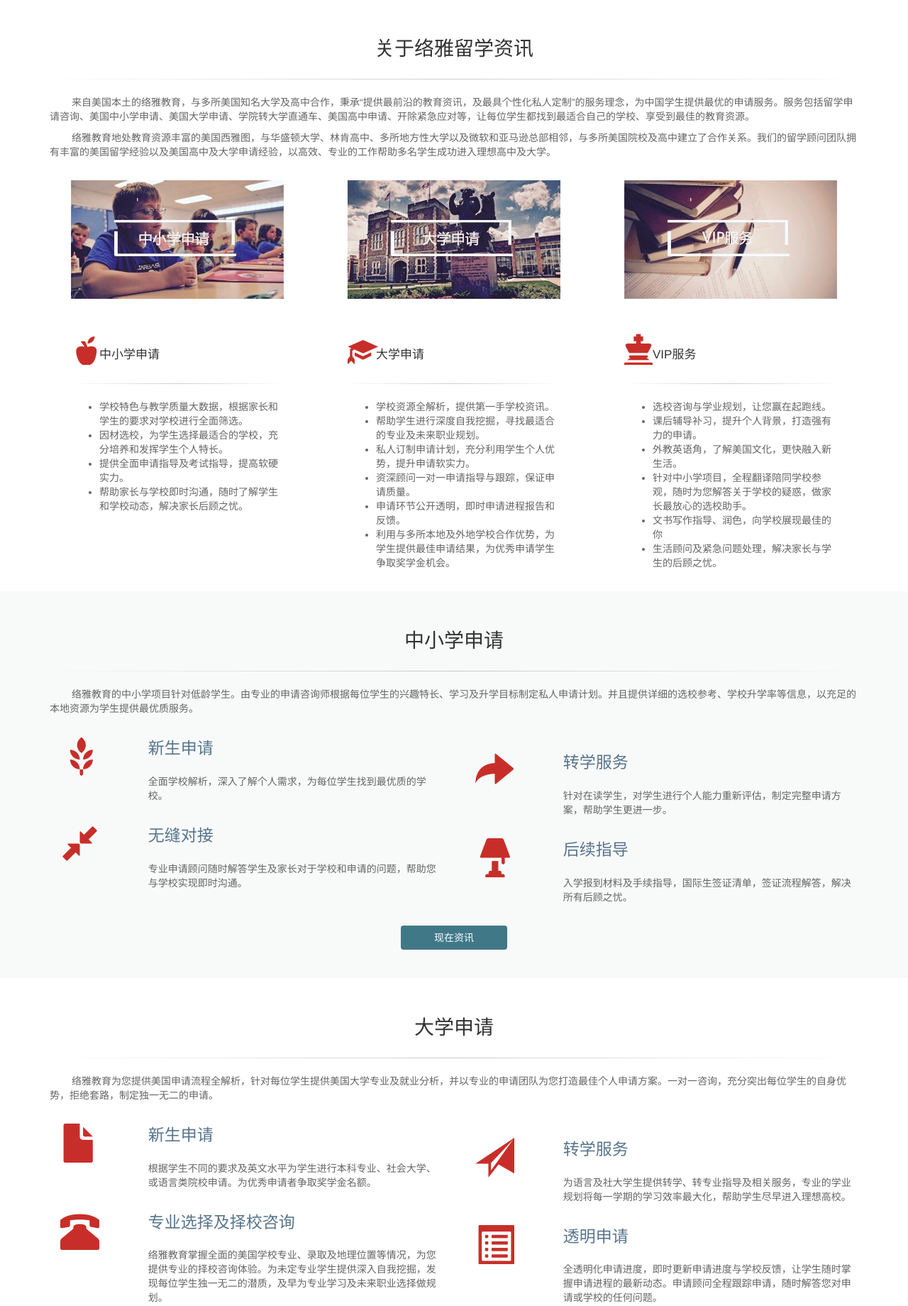
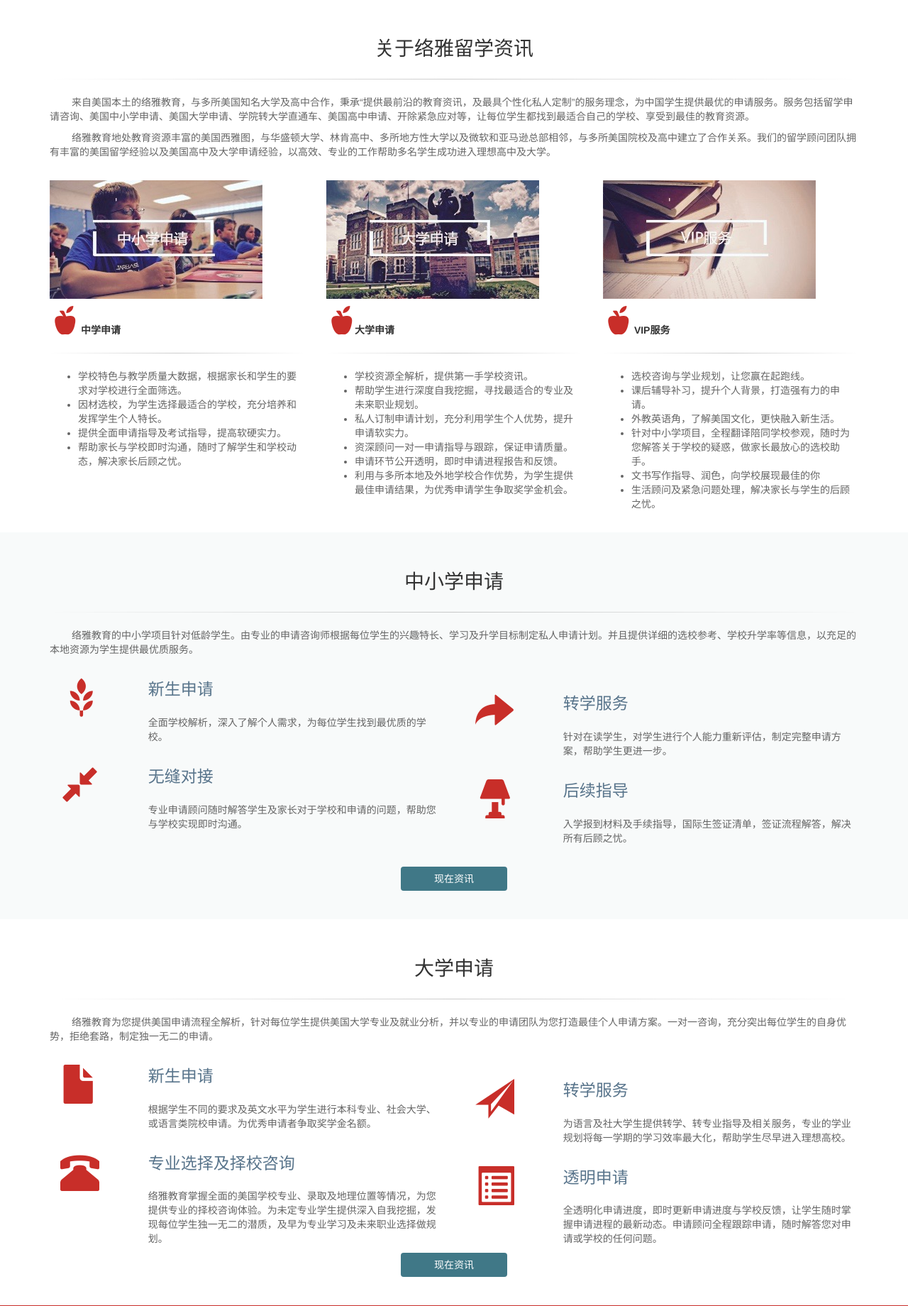
Before and after one commit to gunanadv/yiya, a Django app: page / in a window 1280 px wide. Shown: the part 471-2311 px from the top of the page at 71% size. Run offline with Django 3.2, Linux system fonts and the light colour scheme; some libraries are stand-ins or nearby versions.

Commit message:
fixing small problems

```diff
--- a/yiyaweb/static/css/style.css
+++ b/yiyaweb/static/css/style.css
@@ -9,6 +9,10 @@ h1 {
 
 .container-fluid {
     padding: 0px;
+}
+
+.loya-toggle{
+	margin-top: 19px !important;
 }
 
 .logo{
@@ -161,11 +165,6 @@ h1 {
 	margin-top: 150px;
 }
 
-.intro-box{
-	width: 300px;
-	margin: auto;
-}
-
 .rl-form {
 	width: 230px;
 	margin: auto;
@@ -316,11 +315,8 @@ hr1 {
 }
 
 .brief-intro {
-	height:200px;
-	margin-bottom: 20px;
-	background-size: cover;
-	background-repeat: no-repeat;
-	color: white;
+
+	margin-bottom: 10px;
 }
 
 
@@ -516,8 +512,6 @@ label {
 }
 
 .map-style {
-	width: 400px;
-	margin: auto;
 
 	border-color: #e3e3e3;
 	border-radius: 4px;
--- a/yiyaweb/static/scripts/index.js
+++ b/yiyaweb/static/scripts/index.js
@@ -1,4 +1,6 @@
 var go = true;
+
+var window_width = $(window).width();
 
 $(document).ready(function(){
 	//scroll scan for header bar
@@ -7,13 +9,13 @@ $(document).ready(function(){
         $('[data-toggle="popover"]').popover({placement : 'top', content: '请输入这一栏。', trigger: 'manual' });
     })
 
-
+    if(window_width > 768){
 
 	$(window).scroll( function() {
     	    var top = $(this).scrollTop();
     	    if ( top > 80 && go) {
                 go = false;
-    		    $(".h-change").stop().animate({
+    		$(".h-change").stop().animate({
                     'line-height': "40px"
                 });
                 $('#header-bar').stop().animate({
@@ -37,7 +39,19 @@ $(document).ready(function(){
                 });
 
     	   }
-    });
+    	});
+    } else{
+
+    	$(".h-change").stop().animate({
+                    'line-height': "40px"
+                });
+                $('#header-bar').stop().animate({
+                    backgroundColor: "rgb(44, 47, 59)"
+                });
+                $('.user-drop').animate({
+                    backgroundColor: "rgb(44, 47, 59)",
+                });
+    }
 
 	$('body').scrollspy({ target: '#header-navbar' });
 
--- a/yiyaweb/templates/index.html
+++ b/yiyaweb/templates/index.html
@@ -13,7 +13,7 @@
 <nav class="navbar navbar-default navbar-fixed-top" id = "header-bar">
 	<div class="container">
 		<div class = "navbar-header">
-			<button type="button" class="navbar-toggle collapsed" data-toggle="collapse" data-target="#header-navbar" aria-expanded="false">
+			<button type="button" class="navbar-toggle collapsed loya-toggle" data-toggle="collapse" data-target="#header-navbar" aria-expanded="false">
 				<span class="sr-only">Toggle navigation</span>
 				<span class="icon-bar"></span>
 				<span class="icon-bar"></span>
@@ -62,7 +62,7 @@
 						<a class="btn btn-primary" href="/login" role="button">登陆</a>
 						{% endif %}
 						<a class="btn btn-danger modal-trigger" href="#" role="button" data-toggle="modal" data-target="#consult-modal">线上咨询</a>
-						<a class="btn btn-success" href="#" role="button">线下预约</a>
+						<a class="btn btn-success" href="#section5" role="button">线下预约</a>
 					</p>
 				</div>
 
@@ -88,24 +88,13 @@
 		</div>
 
 		<div class = "row">
-			<div class="col-md-4 col-xs-12">
-				<div class = "intro-box">
+			<div class="col-sm-4 col-xs-12">
 					<div class = "brief-intro ">
-						<img src="{% static 'images/brief-intro1.jpg' %}" >
+						<img class = "img-responsive" alt="Responsive image"  src="{% static 'images/brief-intro1.jpg' %}" >
 					</div>
 					<div class = "row">
-						<div class ="col-xs-2">
-							<span class="glyphicon glyphicon-apple big-icon-red" aria-hidden="true"></span>
-						</div>
-						<div class= "col-xs-10">
-							<div class = "row h3-title">
-								<div class= "col-xs-4 no-padding">
-									<span>中小学申请</span>
-								</div>
-								<div class ="col-xs-3 title-arrow no-padding">
-									<span class="glyphicon glyphicon-arrow-left" aria-hidden="true"></span>
-								</div>
-							</div>
+						<div class ="col-xs-12">
+							<span class="glyphicon glyphicon-apple big-icon-red" aria-hidden="true"></span> <p4><strong>中学申请</strong></p4>
 						</div>
 					</div>
 					<hr>
@@ -116,27 +105,17 @@
 						<li>提供全面申请指导及考试指导，提高软硬实力。</li>
 						<li>帮助家长与学校即时沟通，随时了解学生和学校动态，解决家长后顾之忧。</li>
 					</ul>
-				</div>
+
 			</div>
-			<div class="col-md-4 col-xs-12">
-				<div class = "intro-box">
+			<div class="col-sm-4 col-xs-12">
+
 					<div class = "brief-intro ">
-						<img src="{% static 'images/brief-intro2.jpg' %}" >
+						<img class = "img-responsive" alt="Responsive image"  src="{% static 'images/brief-intro2.jpg' %}" >
 					</div>
 
 					<div class = "row">
-						<div class ="col-xs-2">
-							<span class="glyphicon glyphicon-education big-icon-red" aria-hidden="true"></span>
-						</div>
-						<div class= "col-xs-10">
-							<div class = "row h3-title">
-								<div class= "col-xs-3 no-padding">
-									<span>大学申请</span>
-								</div>
-								<div class ="col-xs-3 title-arrow no-padding">
-									<span class="glyphicon glyphicon-arrow-left" aria-hidden="true"></span>
-								</div>
-							</div>
+						<div class ="col-xs-12">
+							<span class="glyphicon glyphicon-apple big-icon-red" aria-hidden="true"></span><strong>大学申请</strong></p4>
 						</div>
 					</div>
 					<hr>
@@ -149,26 +128,16 @@
 						<li>申请环节公开透明，即时申请进程报告和反馈。</li>
 						<li>利用与多所本地及外地学校合作优势，为学生提供最佳申请结果，为优秀申请学生争取奖学金机会。</li>
 					</ul>
-				</div>
+
 			</div>
-			<div class="col-md-4 col-xs-12">
-				<div class = "intro-box">
+			<div class="col-sm-4 col-xs-12">
 					<div class = "brief-intro">
-						<img src="{% static 'images/brief-intro3.jpg' %}" >
+						<img class = "img-responsive" alt="Responsive image"  src="{% static 'images/brief-intro3.jpg' %}" >
 					</div>
 					<div class = "row">
-						<div class ="col-xs-2">
-							<span class="glyphicon glyphicon-king big-icon-red" aria-hidden="true"></span>
-						</div>
-						<div class= "col-xs-10">
-							<div class = "row h3-title">
-								<div class= "col-xs-3 no-padding">
-									<span>VIP服务</span>
-								</div>
-								<div class ="col-xs-3 title-arrow no-padding">
-									<span class="glyphicon glyphicon-arrow-left" aria-hidden="true"></span>
-								</div>
-							</div>
+						<div class ="col-xs-12">
+							<span class="glyphicon glyphicon-apple big-icon-red" aria-hidden="true"></span> <p4><strong>VIP服务</strong></p4>
+
 						</div>
 					</div>
 					<hr>
@@ -180,7 +149,7 @@
 						<li>文书写作指导、润色，向学校展现最佳的你</li>
 						<li>生活顾问及紧急问题处理，解决家长与学生的后顾之忧。</li>
 					</ul>
-				</div>
+
 			</div>
 		</div>
 	</div>
@@ -469,7 +438,7 @@
 		<div class = "row">
 			<div class="col-lg-5 col-sm-12 col-xs-12">
 				<div class = "map-style">
-					<img class = "map-address" src="{% static 'images/map.png' %}" >
+					<img class = "img-responsive" alt="Responsive image" src="{% static 'images/map.png' %}" >
 				</div>
 			</div>
 
--- a/yiyaweb/templates/register.html
+++ b/yiyaweb/templates/register.html
@@ -59,7 +59,7 @@
 
 			<div class="checkbox">
 				<label>
-					<input type="checkbox"> 同意我们的服务条款。
+					<input type="checkbox" required> 同意我们的服务条款。
 				</label>
 			</div>
 			<div class="form-group">
```
Also changed, not shown: db.sqlite3.
